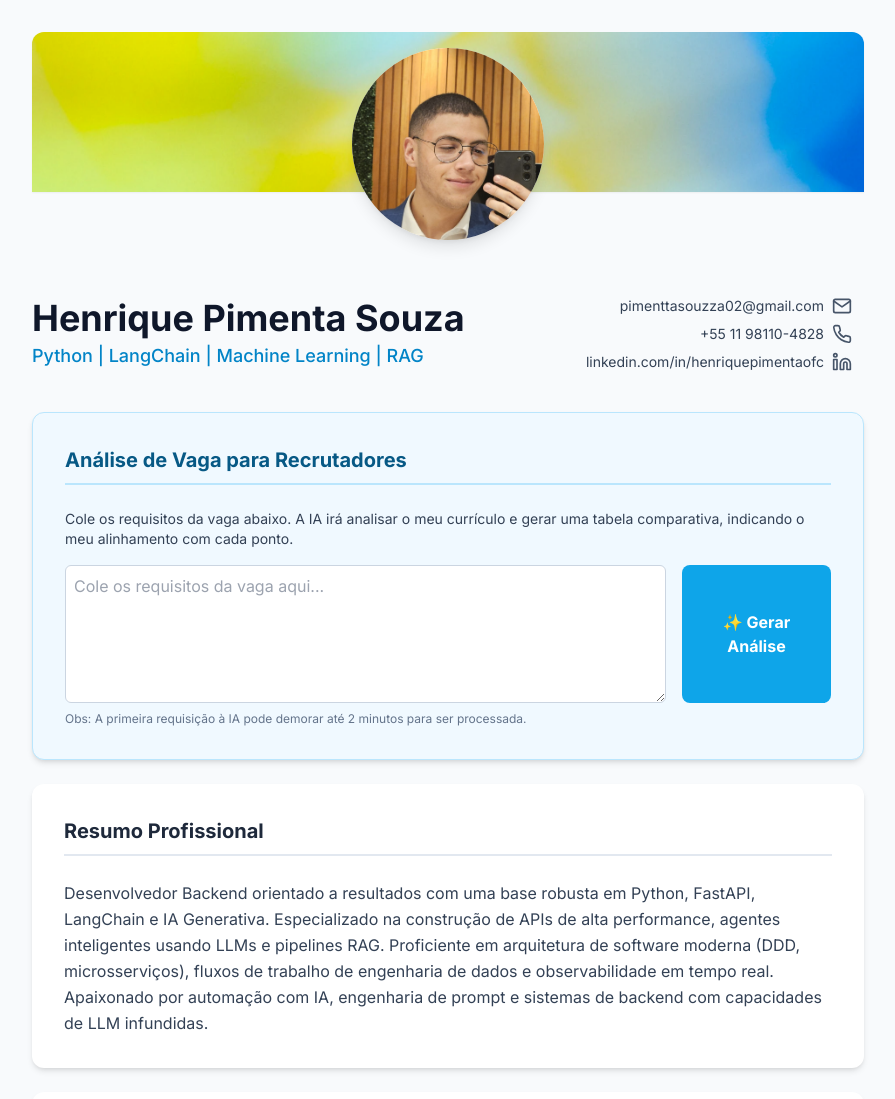
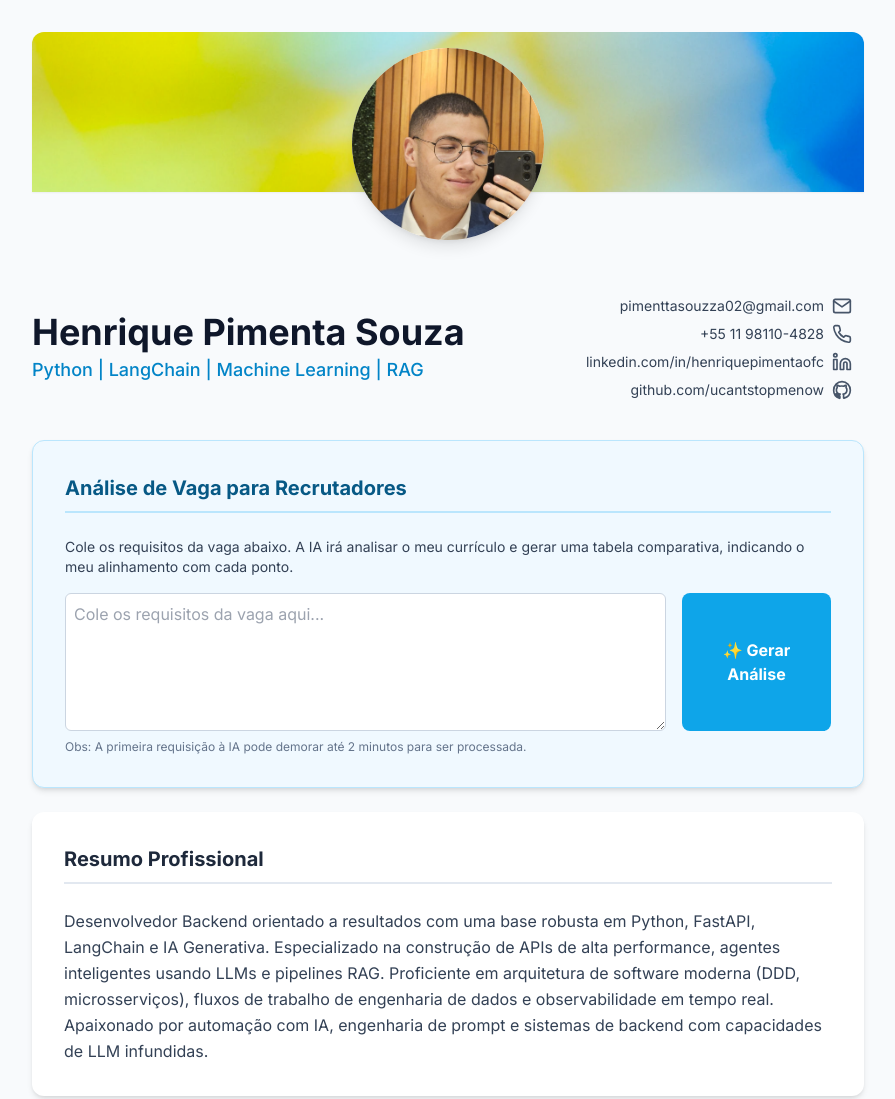
Before and after one commit to ucantstopmenow/profile-front, a plain HTML site: page index.html in a window 1280 px wide. Shown: the top 1099 px of the page, without its empty margins (192-1087 px from the left). Drawn offline with nearby package versions, Linux system fonts and the light colour scheme.

Commit message:
link github

```diff
--- a/index.html
+++ b/index.html
@@ -213,6 +213,12 @@
             <path d="M16 8a6 6 0 0 1 6 6v7h-4v-7a2 2 0 0 0-2-2 2 2 0 0 0-2 2v7h-4v-7a6 6 0 0 1 6-6z"></path>
             <rect x="2" y="9" width="4" height="12"></rect>
             <circle cx="4" cy="4" r="2"></circle>
+          </svg>
+        </a>
+        <a href="https://github.com/ucantstopmenow" target="_blank" rel="noopener noreferrer" class="flex items-center justify-end group mt-2">
+          <span class="group-hover:text-sky-600">github.com/ucantstopmenow</span>
+          <svg class="icon ml-2" xmlns="http://www.w3.org/2000/svg" viewBox="0 0 24 24" fill="none" stroke="currentColor" stroke-linecap="round" stroke-linejoin="round">
+            <path d="M12 2C6.48 2 2 6.58 2 12.26c0 4.51 2.87 8.34 6.84 9.69.5.09.68-.22.68-.48 0-.24-.01-.87-.01-1.7-2.78.62-3.37-1.36-3.37-1.36-.41-1.07-1-1.36-1-1.36-.82-.57.06-.56.06-.56.91.07 1.39.95 1.39.95.81 1.41 2.13 1 2.65.77.08-.59.32-1 .58-1.23-2.22-.26-4.56-1.14-4.56-5.07 0-1.12.38-2.03 1-2.75-.1-.26-.44-1.3.09-2.71 0 0 .83-.27 2.73 1.05a9.18 9.18 0 0 1 2.49-.34c.85 0 1.71.11 2.49.34 1.9-1.32 2.73-1.05 2.73-1.05.53 1.41.19 2.45.09 2.71.62.72 1 1.63 1 2.75 0 3.94-2.34 4.81-4.57 5.07.33.29.62.86.62 1.73 0 1.25-.01 2.26-.01 2.57 0 .27.18.58.69.48A10.01 10.01 0 0 0 22 12.26C22 6.58 17.52 2 12 2z" />
           </svg>
         </a>
       </div>
```
